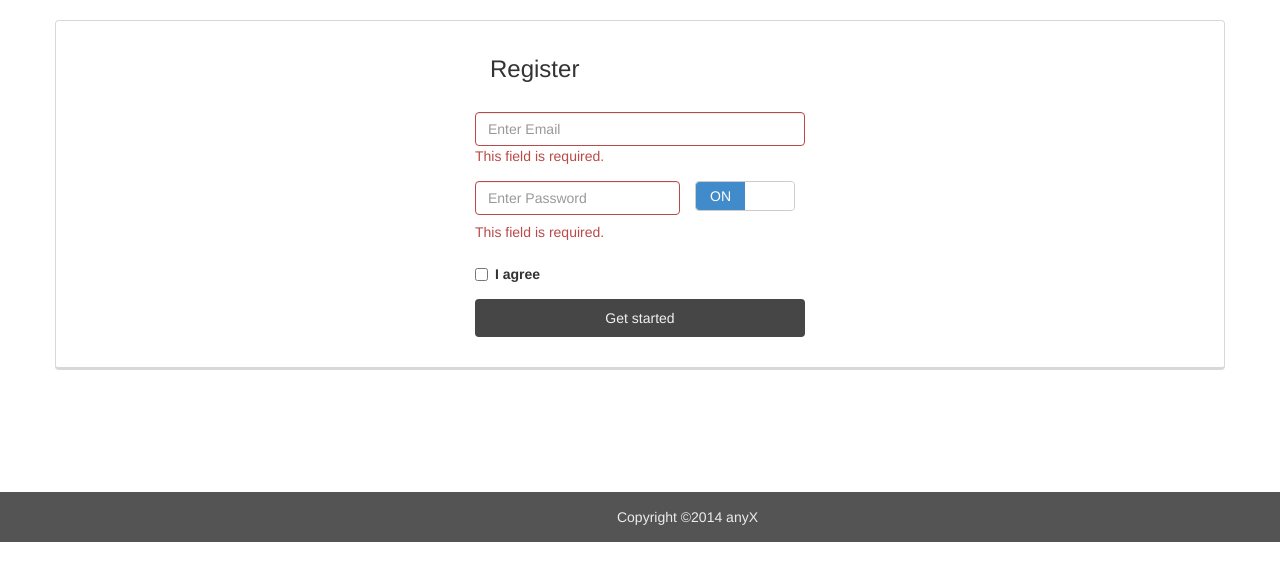
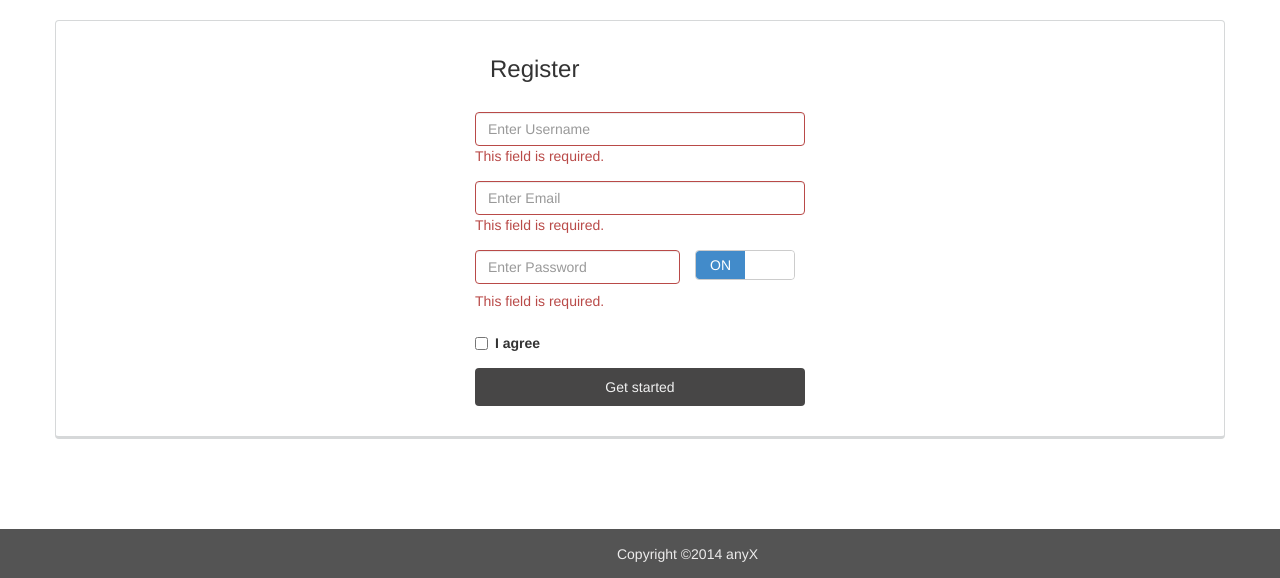
Before and after one commit to fandhi/kuskaspro, a PHP site: page /registering.php in a window 1280 px wide. Shown: the part 70-648 px from the top of the page. Run offline with PHP 8.4, Linux system fonts and the light colour scheme.

Commit message:
-tambah field username

```diff
--- a/registering.php
+++ b/registering.php
@@ -7,6 +7,10 @@ include 'main-menu-before-login.php';
         <div class="panel">
             <form class="form-center form-horizontal" method="post" action="" name="registerForm" role="form">
                 <h3 class="append_bottom_3">Register</h3>
+                <div class="form-group has-error">
+                    <input type="text" class="form-control" name="username" id="username" placeholder="Enter Username" value="">
+                    <span class="control-label">This field is required.</span>
+                </div>
                 <div class="form-group has-error">
                     <input type="text" class="form-control" name="email" id="email" placeholder="Enter Email" value="">
                     <span class="control-label">This field is required.</span>
```
